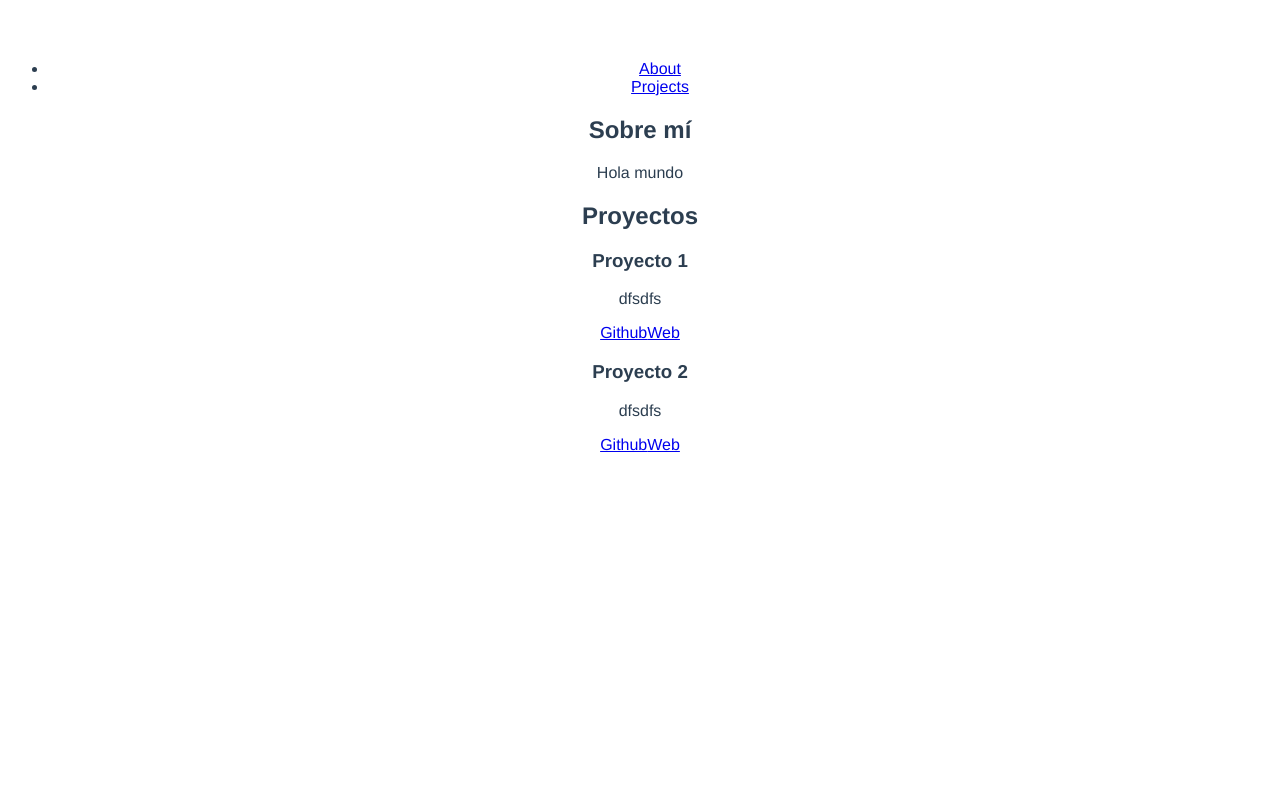
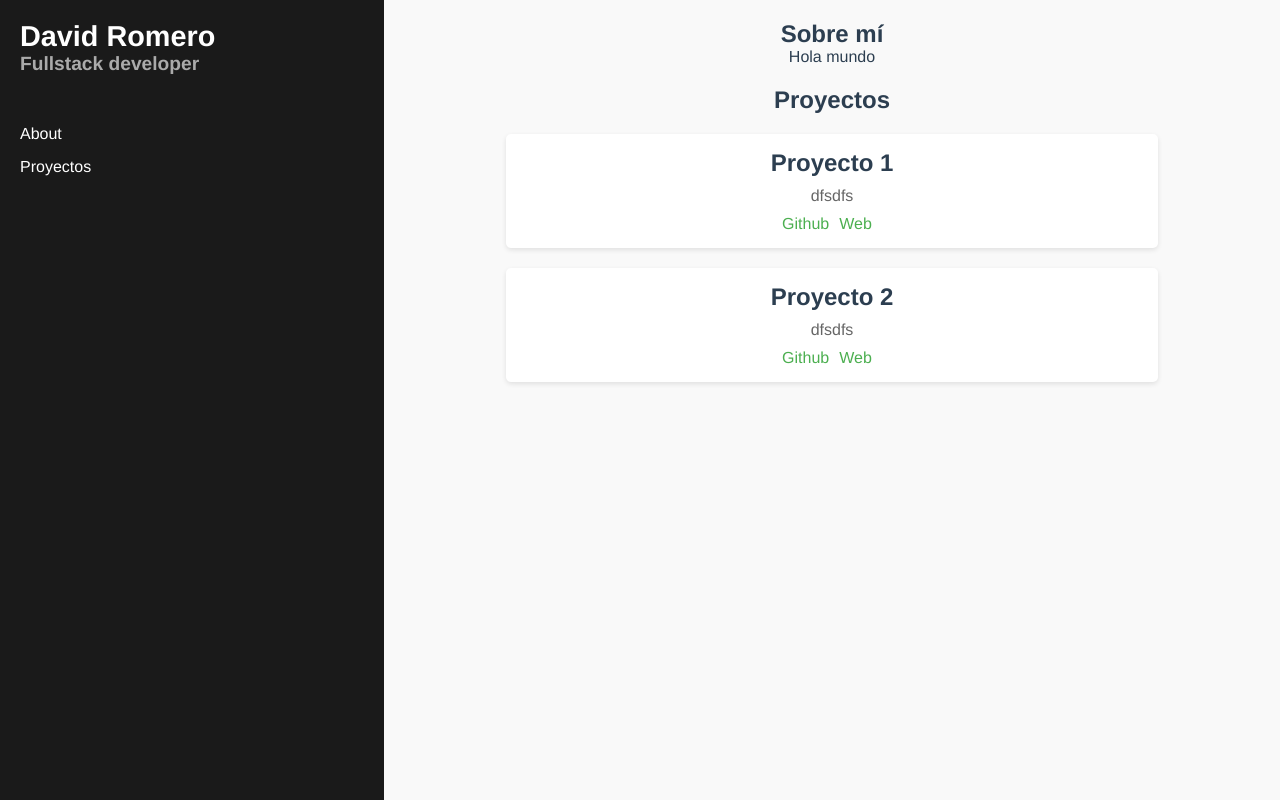
Before and after one commit to Da-rc/PortfolioPersonal, a Vue app: page / in a window 1280 px wide. Built offline with nearby package versions, Linux system fonts and the light colour scheme; the HTML template or start-up script is replaced by a standard one.

Commit message:
css cambios

```diff
--- a/src/App.vue
+++ b/src/App.vue
@@ -1,7 +1,7 @@
 <template>
-  <div>
-    <MenuNav />
-    <router-view />
+  <div class="container">
+    <MenuNav class="menu"/>
+    <router-view class="contenido"/>
   </div>
 </template>
 
@@ -17,12 +17,54 @@ export default {
 </script>
 
 <style>
+* {
+  margin: 0;
+  padding: 0;
+  box-sizing: border-box;
+}
+
+body, html {
+  margin: 0;
+  padding: 0;
+  height: 100%;
+}
+
 #app {
   font-family: Avenir, Helvetica, Arial, sans-serif;
   -webkit-font-smoothing: antialiased;
   -moz-osx-font-smoothing: grayscale;
   text-align: center;
   color: #2c3e50;
-  margin-top: 60px;
+}
+
+
+.container {
+  display: flex;
+  flex-direction: row;
+  min-height: 100%;
+  height: 100vh;
+  width: 100vw;
+
+  @media (max-width: 768px) {
+    flex-direction: column;
+  }
+}
+
+.menu {
+  flex-shrink: 0;
+}
+
+.contenido {
+  flex-grow: 1;
+  max-width: 70%;
+  padding: 20px;
+  margin: 0 0 0 30%;
+  background-color: #f9f9f9;
+  box-sizing: border-box;
+
+  @media (max-width: 768px){
+    max-width: 100%;
+    margin: 0;
+  }
 }
 </style>
--- a/src/Vistas/HomePage.vue
+++ b/src/Vistas/HomePage.vue
@@ -20,5 +20,8 @@ export default defineComponent({
 </script>
 
 <style scoped>
-
+main {
+  margin: 0;
+  padding: 0;
+}
 </style>
--- a/src/components/AboutComp.vue
+++ b/src/components/AboutComp.vue
@@ -12,5 +12,8 @@
 </script>
 
 <style scoped>
-
+#about {
+  padding: 0;
+  margin: 0;
+}
 </style>
--- a/src/components/MenuNav.vue
+++ b/src/components/MenuNav.vue
@@ -1,8 +1,10 @@
 <template>
   <nav>
+    <h1>David Romero</h1>
+    <h2>Fullstack developer</h2>
     <ul>
       <li><a href="#about">About</a></li>
-      <li><a href="#proyectos">Projects</a></li>
+      <li><a href="#proyectos">Proyectos</a></li>
     </ul>
   </nav>
 </template>
@@ -12,7 +14,77 @@
 </script>
 
 <style scoped>
-  nav{
-    z-index: 1000;
+
+  nav {
+    position: fixed;
+    left: 0;
+    top: 0;
+    bottom: 0;
+    width: 30%;
+    background-color: #1a1a1a;
+    color: white;
+    padding: 20px;
+    display: flex;
+    flex-direction: column;
+    align-items: flex-start;
   }
+
+  h1 {
+    font-size: 1.8rem;
+    font-weight: bold;
+    margin-bottom: 0px;
+  }
+
+  h2 {
+    font-size: 1.2rem;
+    color: #aaaaaa;
+    margin-bottom: 50px;
+  }
+
+  ul {
+    list-style: none;
+    padding: 0;
+    margin: 0;
+    display: flex;
+    flex-direction: column;
+    align-items: flex-start;
+    gap: 15px;
+  }
+
+  a {
+    text-decoration: none;
+    color: white;
+    font-size: 1rem;
+    transition: color 0.3s;
+  }
+
+  a:hover {
+    color: #4caf50;
+  }
+
+  /*responsive*/
+  @media (min-width: 769px) {
+    nav {
+      position: fixed;
+      top: 0;
+      bottom: 0;
+    }
+  }
+
+  @media (max-width: 768px) {
+    nav {
+      width: 100%;
+      top: 0;
+      left: 0;
+      bottom: auto;
+      position: sticky;
+    }
+
+    ul{
+      flex-direction: row;
+      justify-content: center;
+      gap: 10px;
+    }
+  }
+
 </style>
--- a/src/components/ProyectosComp.vue
+++ b/src/components/ProyectosComp.vue
@@ -29,5 +29,45 @@
 </script>
 
 <style scoped>
+  #proyectos {
+    padding: 20px;
+  }
+
+  h2 {
+    margin-bottom: 20px;
+  }
+
+  .contenedor-proyectos {
+    display: flex;
+    flex-direction: column;
+    gap: 20px;
+    justify-content: center;
+    align-items: center;
+  }
+
+  .proyectos {
+    width: 80%;
+    padding: 15px;
+    background-color: #ffffff;
+    box-shadow: 0 2px 5px rgba(0, 0, 0, 0.1);
+    border-radius: 5px;
+  }
+
+  .titulo-proyecto {
+    font-size: 1.5rem;
+    margin-bottom: 10px;
+  }
+
+  .texto-proyecto {
+    font-size: 1rem;
+    color: #666;
+    margin-bottom: 10px;
+  }
+
+  .enlaces a {
+    text-decoration: none;
+    margin-right: 10px;
+    color: #4caf50;
+  }
 
 </style>
```
